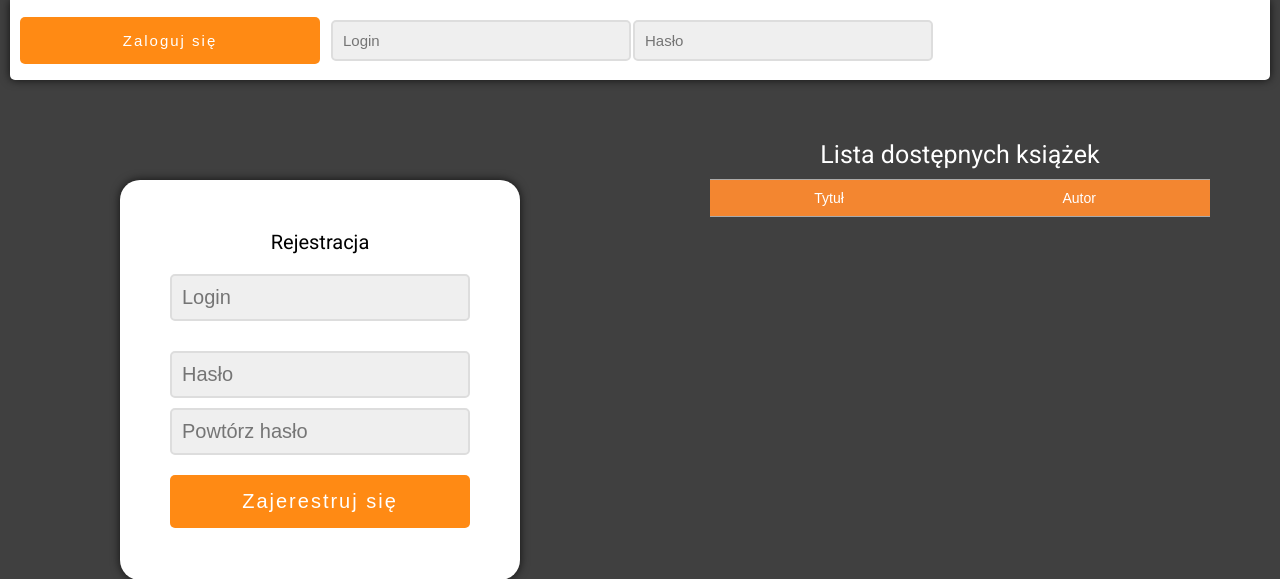
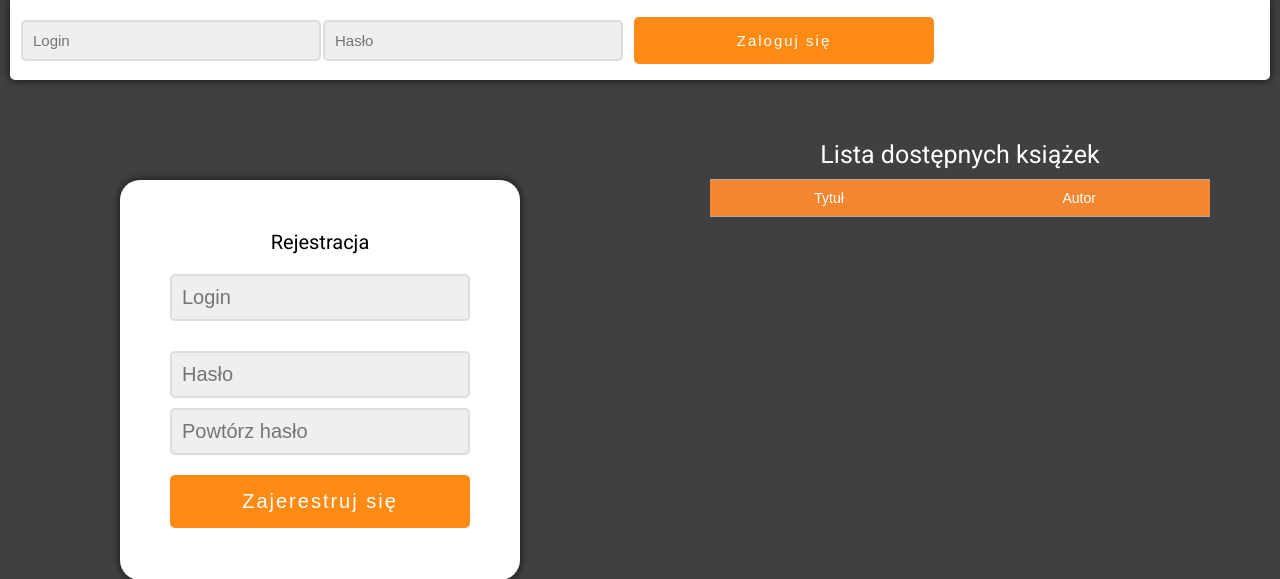
Before and after one commit to CasinoRoyaleKrupier/online-libray, a PHP site: page / in a window 1280 px wide. Shown: the top 579 px of the page. Run offline with PHP 8.4, Linux system fonts and the light colour scheme; data that the repository does not hold is empty.

Commit message:
update form inputs layout

```diff
--- a/css/login_panel.css
+++ b/css/login_panel.css
@@ -33,6 +33,8 @@ header
     width: calc(100% - 20px);
     min-height: 80px;
     margin: 0 auto;
+    padding: 0 10px;
+    box-sizing: border-box;
     background: #fff;
     position: relative;
     border-bottom-right-radius: 5px;
--- a/index.php
+++ b/index.php
@@ -27,10 +27,10 @@
 <body>
     <div id="container_login">
         <form action="user_php_scripts/authorization.php" method="post">
-            <input type="submit" value="Zaloguj się">
-
             <input type="text" name="login" placeholder="Login">
             <input type="password" name="password" placeholder="Hasło">
+
+            <input type="submit" value="Zaloguj się">
         </form>
     </div>
 
```
